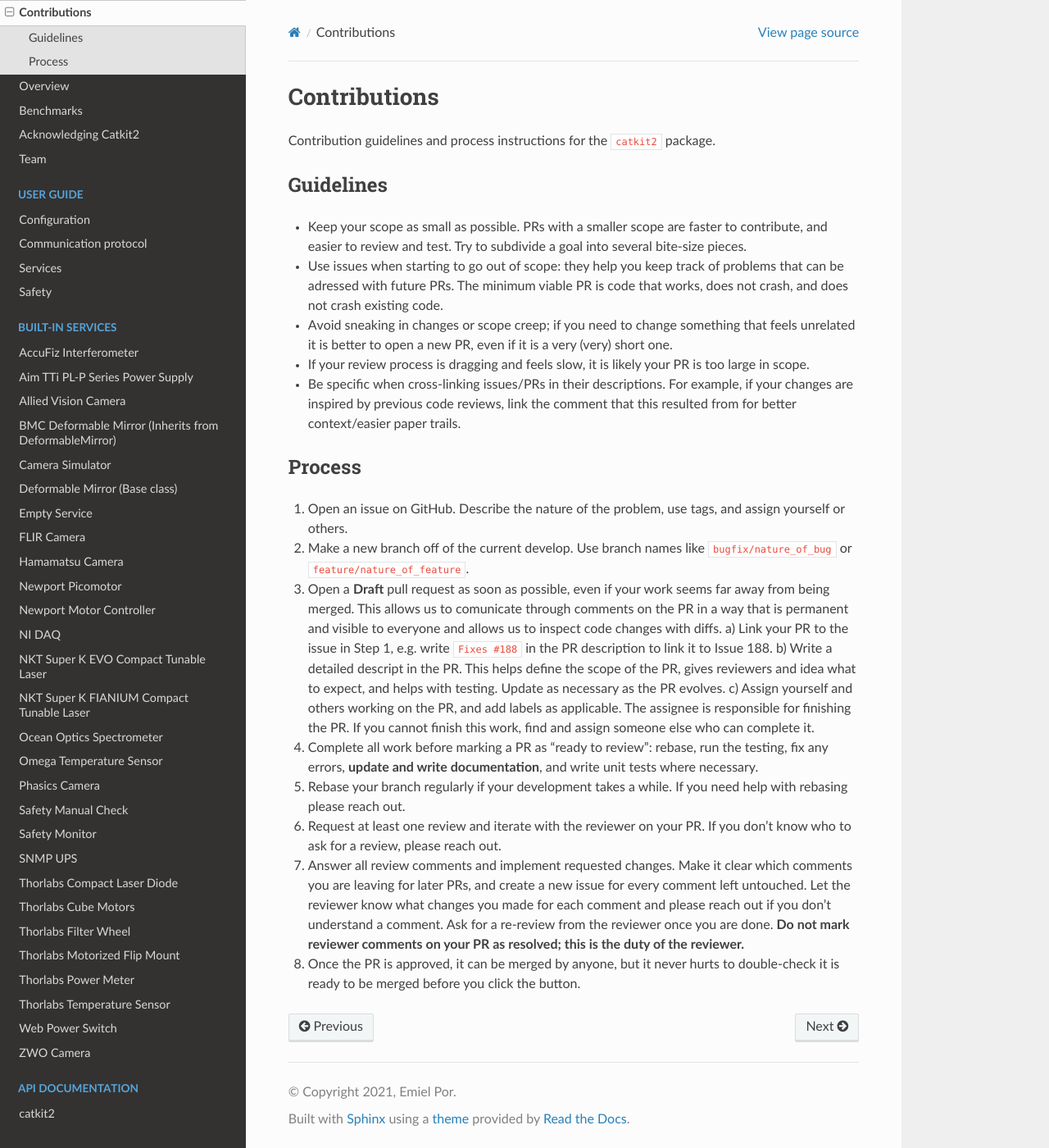
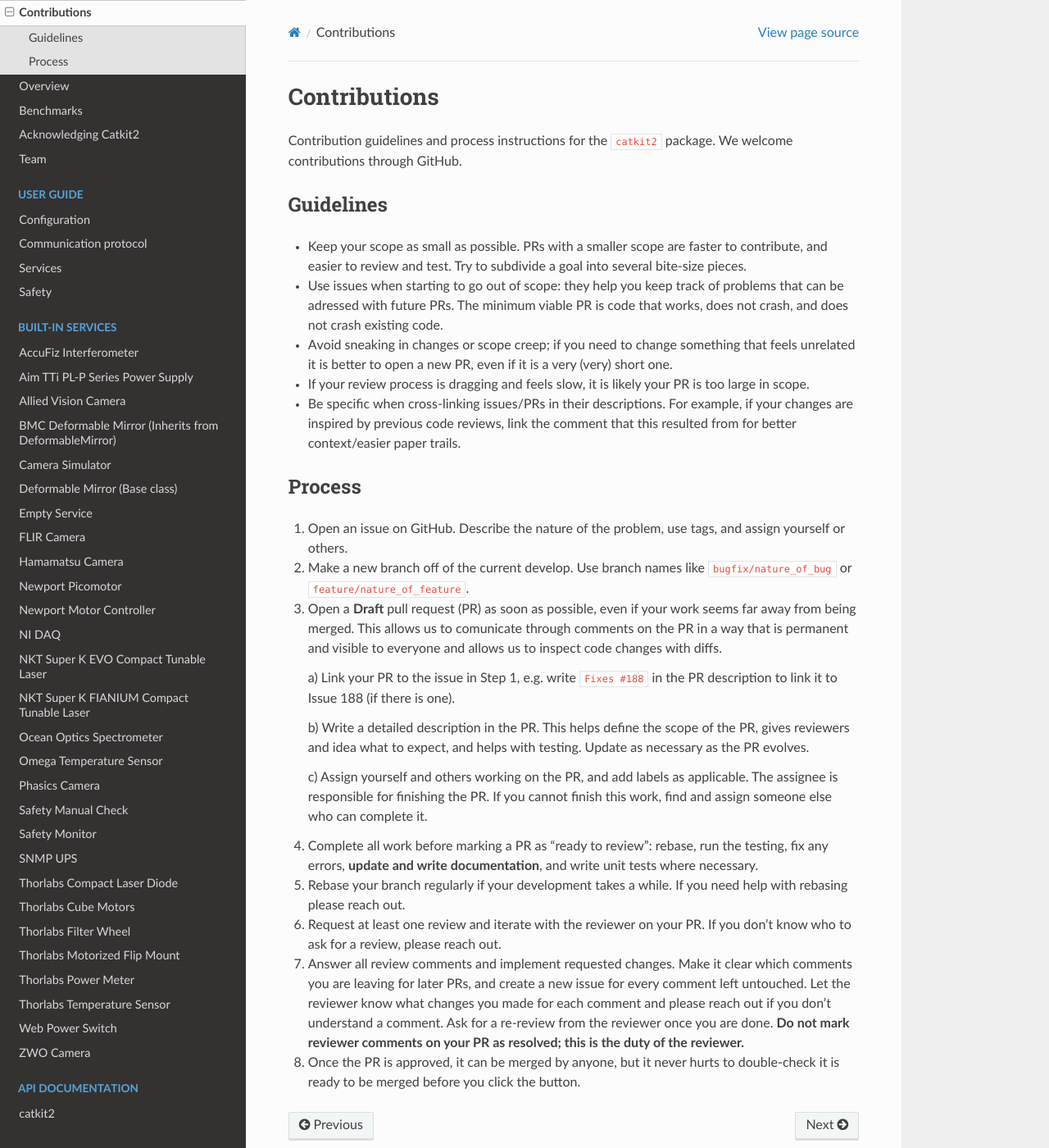
Before and after one commit to spacetelescope/catkit2, a Sphinx documentation site: the page built from docs/contribution.rst, in a window 1280 px wide and 1400 px high. Shown: the whole window at 82% size. Built offline with Sphinx 7.4.7 and the Read the Docs theme 3.1.0, drawn with Linux system fonts in a browser that asks for light colours.

Commit message:
Clean up contribution

```diff
--- a/docs/contribution.rst
+++ b/docs/contribution.rst
@@ -1,7 +1,7 @@
 Contributions
 =============
 
-Contribution guidelines and process instructions for the ``catkit2`` package.
+Contribution guidelines and process instructions for the ``catkit2`` package. We welcome contributions through GitHub.
 
 Guidelines
 ---------
@@ -26,15 +26,18 @@ Process
    assign yourself or others.
 2. Make a new branch off of the current develop. Use branch names like ``bugfix/nature_of_bug`` or
    ``feature/nature_of_feature``.
-3. Open a **Draft** pull request as soon as possible, even if your work seems far
+3. Open a **Draft** pull request (PR) as soon as possible, even if your work seems far
    away from being merged. This allows us to comunicate through comments on the
    PR in a way that is permanent and visible to everyone and allows us to
    inspect code changes with diffs.
+
    a) Link your PR to the issue in Step 1, e.g. write ``Fixes #188`` in the PR
-   description to link it to Issue 188.
-   b) Write a detailed descript in the PR. This helps define the scope of the
+   description to link it to Issue 188 (if there is one).
+
+   b) Write a detailed description in the PR. This helps define the scope of the
    PR, gives reviewers and idea what to expect, and helps with testing. Update
    as necessary as the PR evolves.
+
    c) Assign yourself and others working on the PR, and add labels as
    applicable. The assignee is responsible for finishing the PR. If you cannot
    finish this work, find and assign someone else who can complete it.
```
